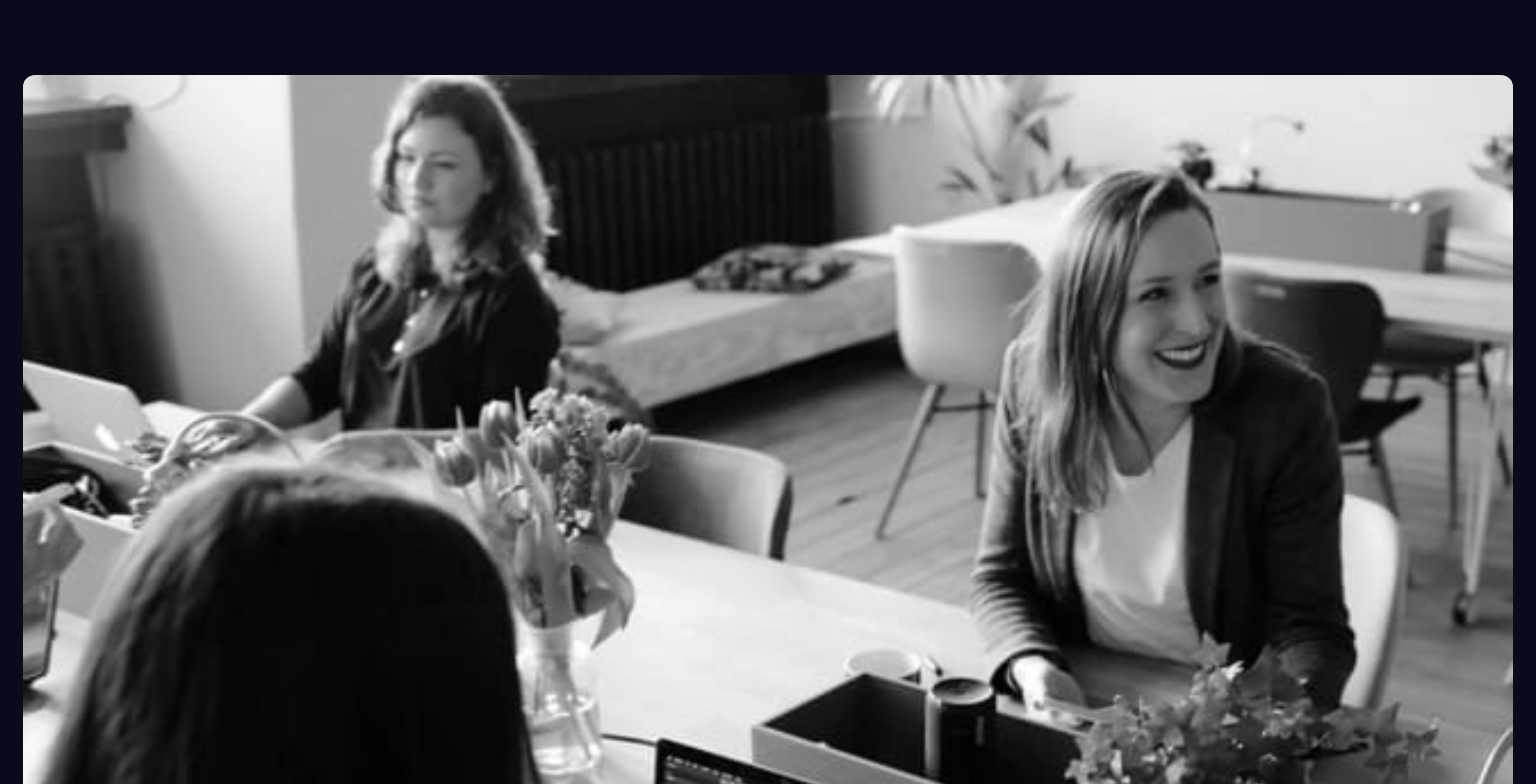
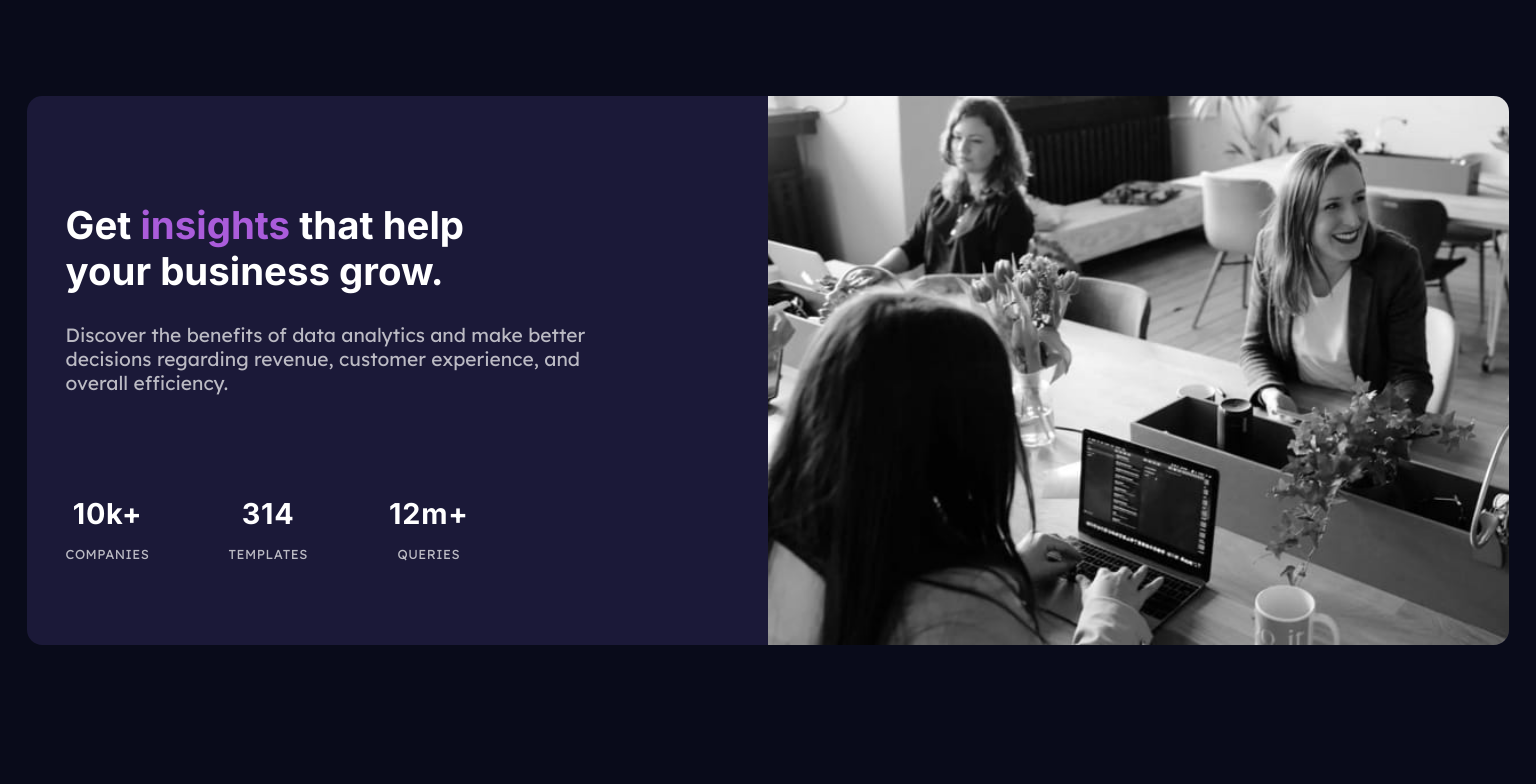
Before and after one commit to Pleopleq/stats-preview-card-component-main, a plain HTML site: page index.html in a window 1536 px wide. Shown: the top 784 px of the page. Drawn offline with Linux system fonts and the light colour scheme.

Commit message:
Finish desktop design

```diff
--- a/index.html
+++ b/index.html
@@ -23,12 +23,18 @@
       <p class="content-description">Discover the benefits of data analytics and make better decisions regarding revenue, customer
       experience, and overall efficiency.</p>
       <div class="content-perks">
+        <div>
         <h2 class="content-perks__title">10k+</h2>
         <span class="content-perks__perk">companies</span>
+        </div>
+        <div>
         <h2 class="content-perks__title">314</h2>
         <span class="content-perks__perk">templates</span>
+        </div>
+        <div>
         <h2 class="content-perks__title">12m+</h2>
         <span class="content-perks__perk">queries</span>
+        </div>
       </div>
     </div>
   </main>
--- /dev/null
+++ b/styles/desktop.scss
@@ -0,0 +1,36 @@
+@media (min-width: 1050px) {
+  html {
+    font-size: 1.1rem;
+  }
+
+  .content {
+    padding-left: 2rem;
+    padding-right: 4rem;
+    align-items: flex-start;
+    justify-content: center;
+    .content-title {
+      text-align: left;
+    }
+    .content-description {
+      text-align: left;
+      max-width: 46vw;
+    }
+  }
+  .content-perks {
+    display: grid;
+    grid-template-columns: 1fr 1fr 1fr;
+    column-gap: 4rem;
+  }
+}
+@media (min-width: 1440px) {
+  html {
+    font-size: 1.2rem;
+  }
+  .content-title {
+    padding-right: 8rem;
+  }
+  .content-description {
+    padding-right: 5rem;
+    margin-bottom: 4rem;
+  }
+}
--- a/styles/styles.scss
+++ b/styles/styles.scss
@@ -1 +1,3 @@
 @use './mobile.scss';
+@use './tablet.scss';
+@use './desktop.scss';
--- /dev/null
+++ b/styles/tablet.scss
@@ -0,0 +1,13 @@
+@media (min-width: 850px) and (orientation: landscape) {
+  .container {
+    display: grid;
+    grid-template-columns: 1fr 1fr;
+    .hero {
+      order: 2;
+    }
+    .hero img {
+      border-top-left-radius: 0rem;
+      border-bottom-right-radius: 0.8rem;
+    }
+  }
+}
```
Also changed, not shown: styles/styles.css, 1 other file.
